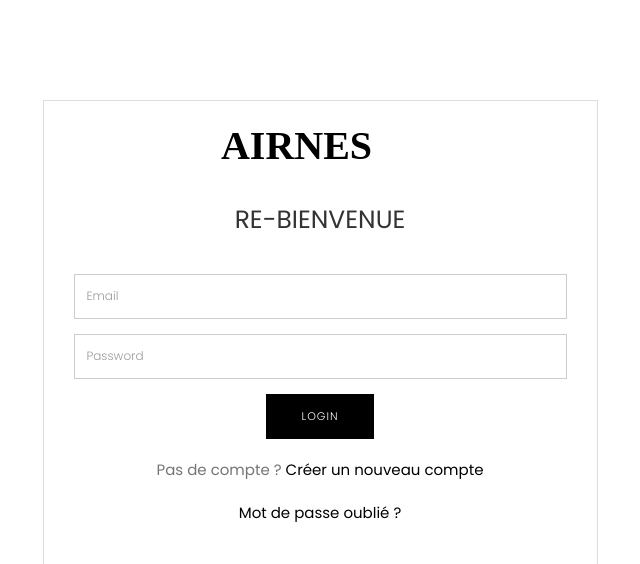
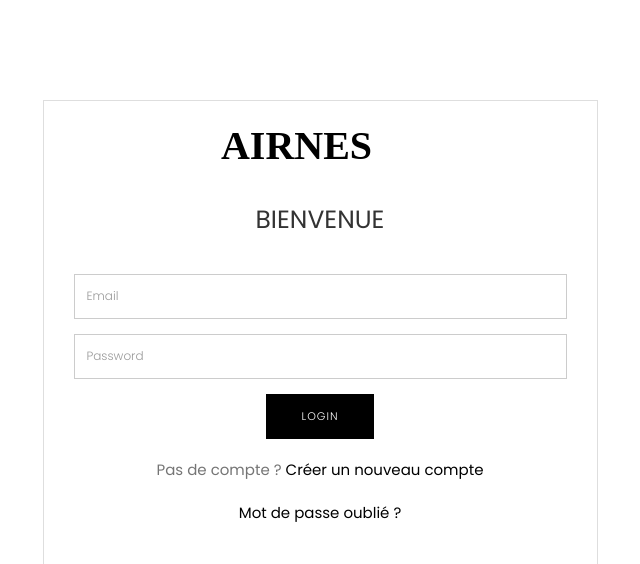
Before and after one commit to YohanDavion/ProjetBachelor, a PHP site: page /login in a window 1280 px wide. Shown: the top 564 px of the page, without its empty margins (320-960 px from the left). Run offline with PHP 8.4, Linux system fonts and the light colour scheme; some libraries are stand-ins or nearby versions.

Commit message:
page de login erreur et mauvais identifiants

```diff
--- a/views/login.php
+++ b/views/login.php
@@ -73,7 +73,7 @@ if(isset($_POST['login']) && CSRF::validateToken($_POST['token'])) {
             <div class="row mt-30">
                 <div class="col-xs-12">
                     <div class="alertPart">
-                    <div class="alert alert-danger alert-common" role="alert"><i class="tf-ion-close-circled"></i><span>Login Failed!</span> Invalid username/password</div>
+                    <div class="alert alert-danger alert-common" role="alert"><i class="tf-ion-close-circled"></i><span>Connexion impossible !</span> Mauvais identifiant et/ou mot de passe</div>
                     </div>
                 </div>
             </div>
@@ -94,7 +94,7 @@ if(isset($_POST['login']) && CSRF::validateToken($_POST['token'])) {
                     </g>
                 </svg>
             </a>
-            <h2 class="text-center">re-Bienvenue</h2>
+            <h2 class="text-center">Bienvenue</h2>
             <form class="text-left clearfix" method="post" action="<?= $_SERVER['REQUEST_URI'] ?>" >
                 <?php CSRF::csrfInputField() ?>
                 <div class="form-group">
```
